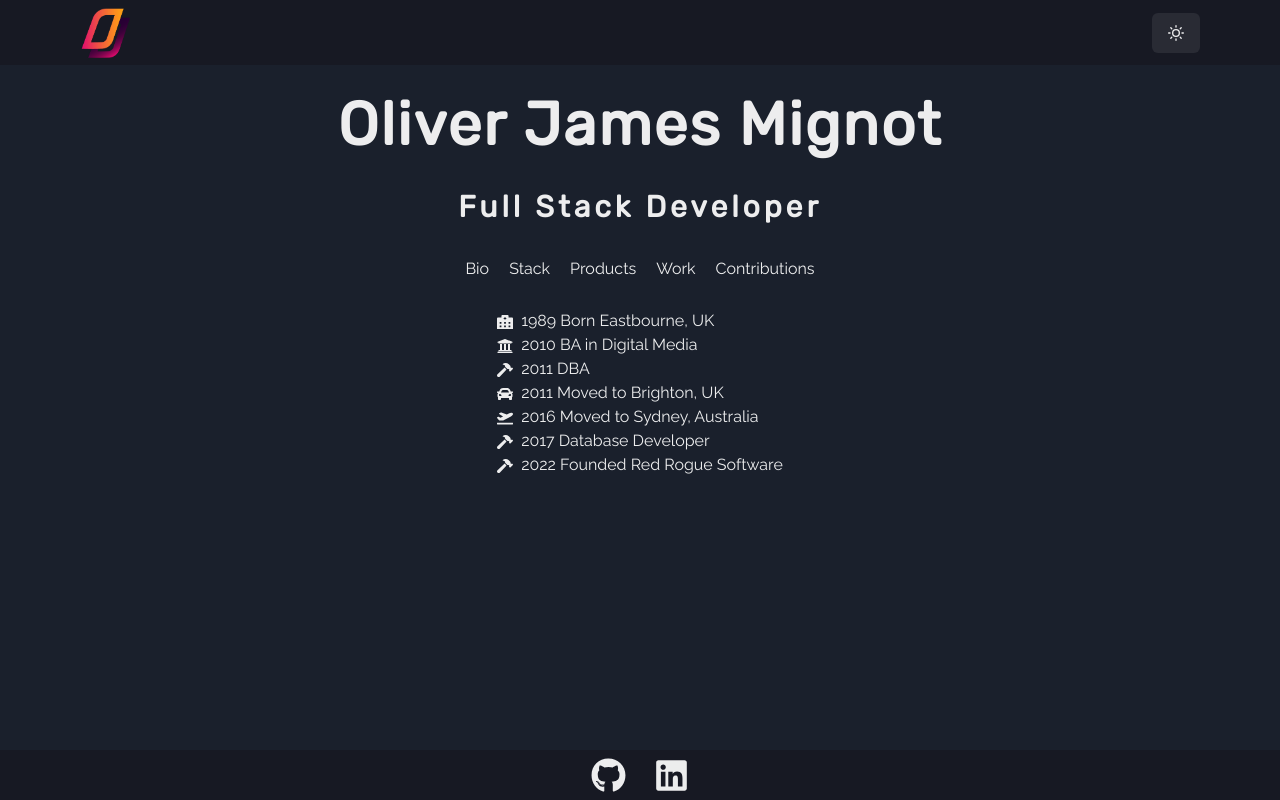
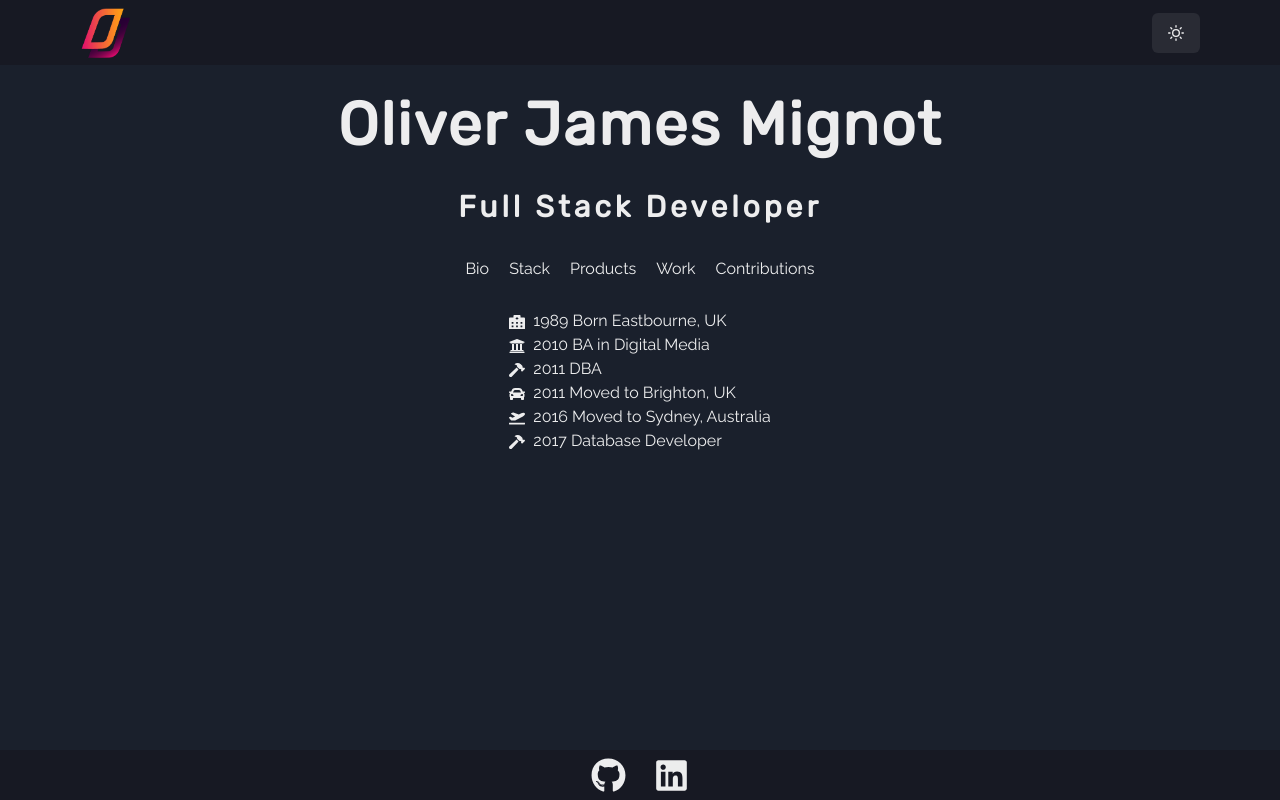
Before and after one commit to Ol1BoT/oliverjamesdev, a Next.js app: page / in a window 1280 px wide. Built offline with nearby package versions, Linux system fonts and the light colour scheme.

Commit message:
remove redrogue for now

```diff
--- a/pages/bio.tsx
+++ b/pages/bio.tsx
@@ -46,10 +46,10 @@ export default function Bio() {
           <ListIcon as={FaHammer} />
           2017 Database Developer
         </ListItem>
-        <ListItem>
+        {/* <ListItem>
           <ListIcon as={FaHammer} />
           2022 Founded Red Rogue Software
-        </ListItem>
+        </ListItem> */}
       </List>
     </Box>
   );
```
